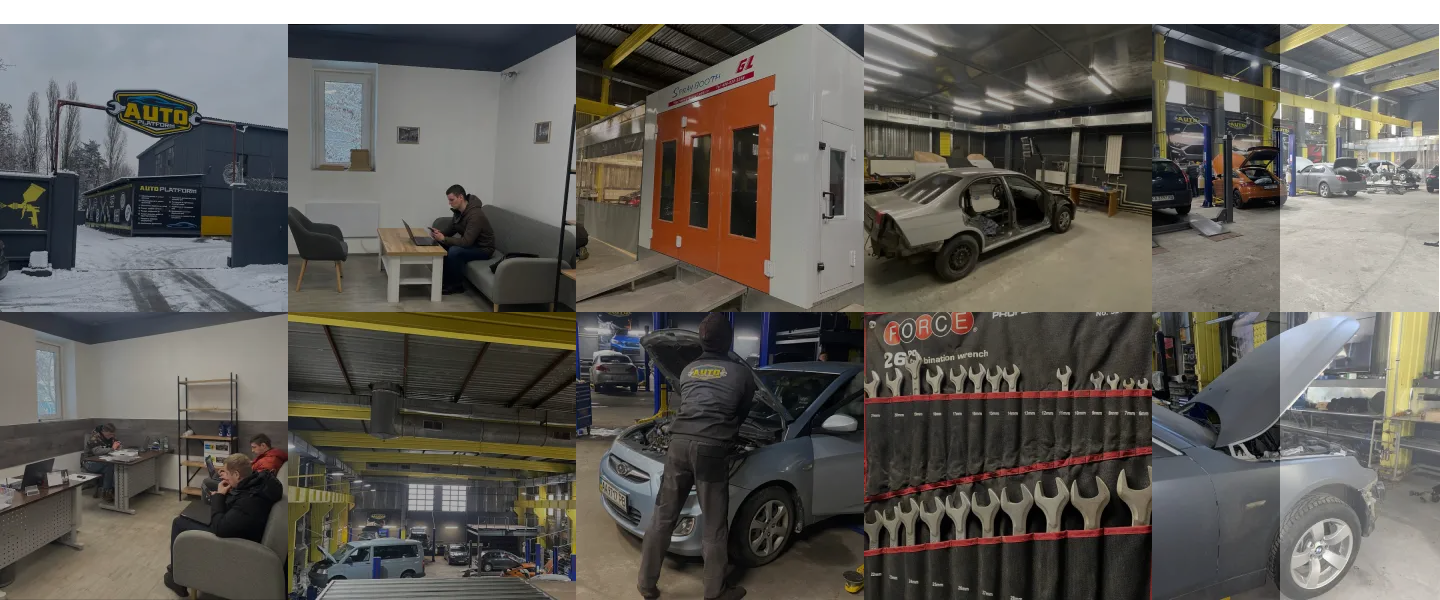
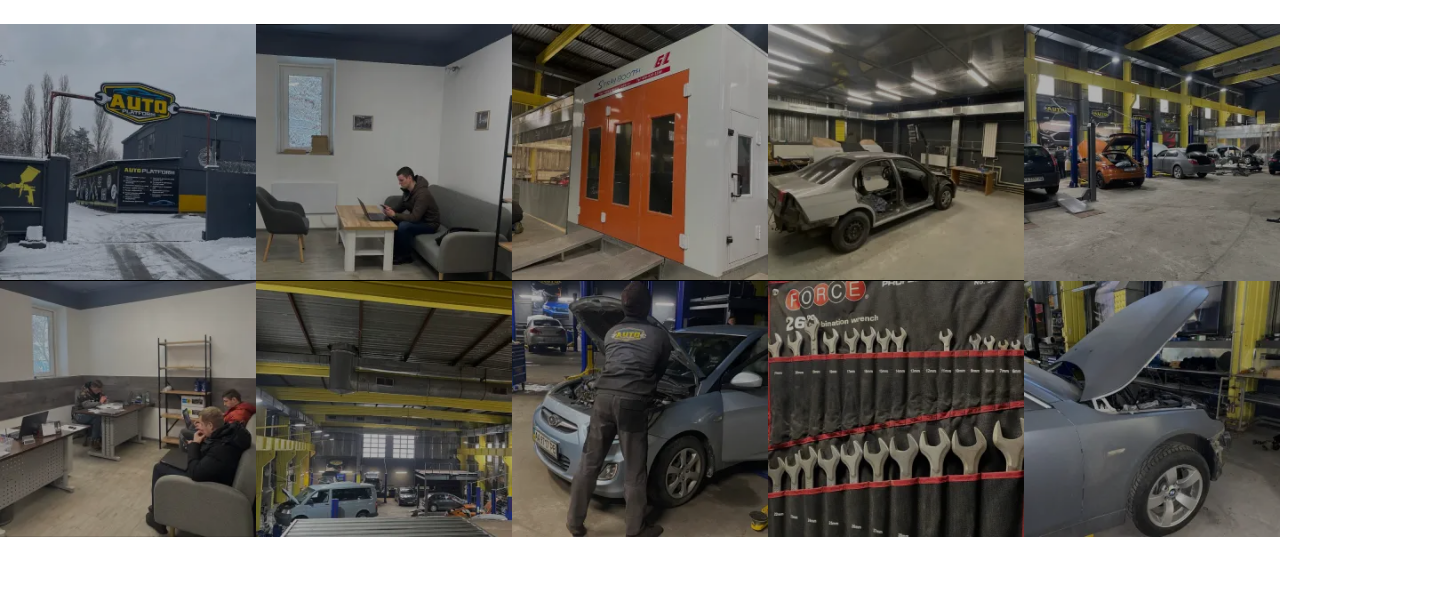
Before and after one commit to Dmitriyoley/Autoplatform, a website built with Parcel: page src/index.html in a window 1280 px wide. Shown: the part 1130-1730 px from the top of the page, 1440 px wide, since content can reach past the window. After the commit the page ends 1667 px from the top, so only its background shows below. Built offline with nearby package versions, Linux system fonts and the light colour scheme.

Commit message:
gallery sections adaptive

```diff
--- a/src/partials/gallery1.html
+++ b/src/partials/gallery1.html
@@ -1,9 +1,9 @@
 <section class="gallery gallery--first">
   <div class="gallery__container container-wide">
-    <img src="./images/gallery1_1.webp" alt="">
-    <img src="./images/gallery1_2.webp" alt="">
-    <img src="./images/gallery1_3.webp" alt="">
-    <img src="./images/gallery1_4.webp" alt="">
-    <img src="./images/gallery1_5.webp" alt="">
+    <img class="gallery__image" src="./images/gallery1_1.webp" alt="">
+    <img class="gallery__image" src="./images/gallery1_2.webp" alt="">
+    <img class="gallery__image" src="./images/gallery1_3.webp" alt="">
+    <img class="gallery__image" src="./images/gallery1_4.webp" alt="">
+    <img class="gallery__image" src="./images/gallery1_5.webp" alt="">
   </div>
 </section>
--- a/src/partials/gallery2.html
+++ b/src/partials/gallery2.html
@@ -1,9 +1,9 @@
 <section class="gallery gallery--second">
   <div class="gallery__container container-wide">
     <img class="gallery__image" src="./images/gallery2_1.webp" alt="">
-    <img src="./images/gallery2_2.webp" alt="">
-    <img src="./images/gallery2_3.webp" alt="">
-    <img src="./images/gallery2_4.webp" alt="">
-    <img src="./images/gallery2_5.webp" alt="">
+    <img class="gallery__image" src="./images/gallery2_2.webp" alt="">
+    <img class="gallery__image" src="./images/gallery2_3.webp" alt="">
+    <img class="gallery__image" src="./images/gallery2_4.webp" alt="">
+    <img class="gallery__image" src="./images/gallery2_5.webp" alt="">
   </div>
 </section>
--- a/src/sass/components/_gallery1.scss
+++ b/src/sass/components/_gallery1.scss
@@ -6,15 +6,16 @@
     background-color: black;
 
     @include onTablet {
-      grid-template-columns: repeat(5, 160px);
+      grid-template-columns: repeat(5, 1fr);
     }
 
     @include onMobile {
-      grid-template-columns: repeat(5, 72px);
+      grid-template-columns: repeat(5, 1fr);
     }
   }
 
   &__image {
-    width: auto;
+    max-height: 288px;
+    width: 100%;
   }
 }
```
